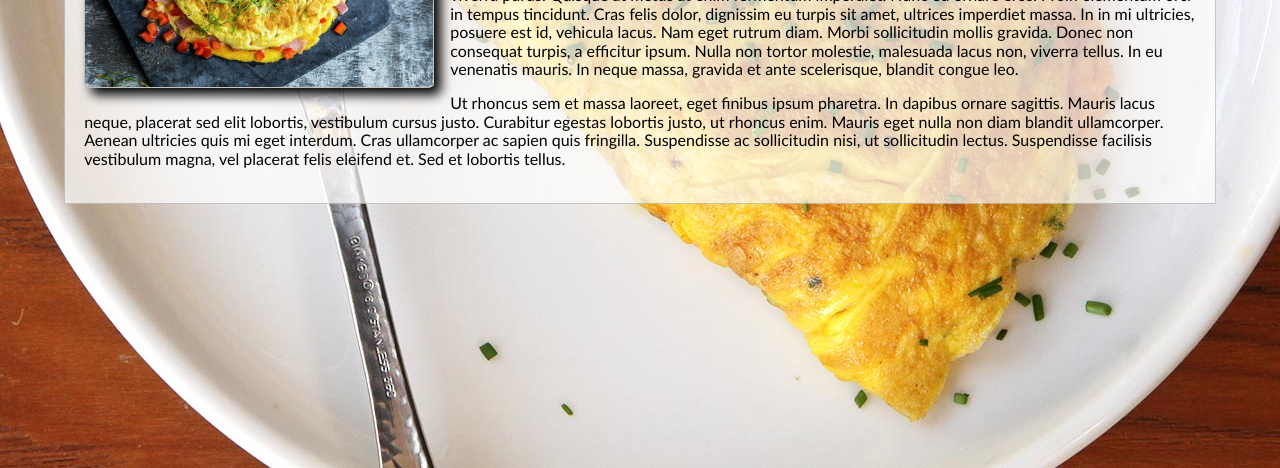
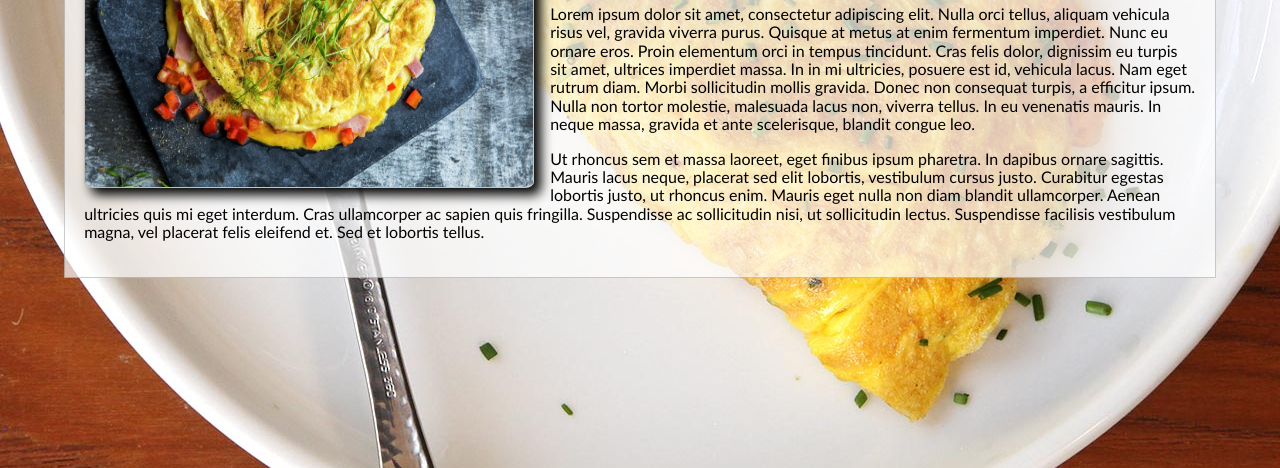
Before and after one commit to lucien-stavenhagen/Pure-HTML-CSS-JavaScript, a website built with webpack: page dist/index.html in a window 1280 px wide. Shown: the part 644-1112 px from the top of the page. Built offline with nearby package versions, Linux system fonts and the light colour scheme; files whose address does not match are found by name.

Commit message:
make home and about images a little bigger

```diff
--- a/css/style.css
+++ b/css/style.css
@@ -66,8 +66,8 @@ header {
 }
 #home-text img,
 #about-text img {
-  height: 200px;
-  width: 350px;
+  height: 300px;
+  width: 450px;
   float: left;
   margin-right: 1rem;
   margin-bottom: 1rem;
```
